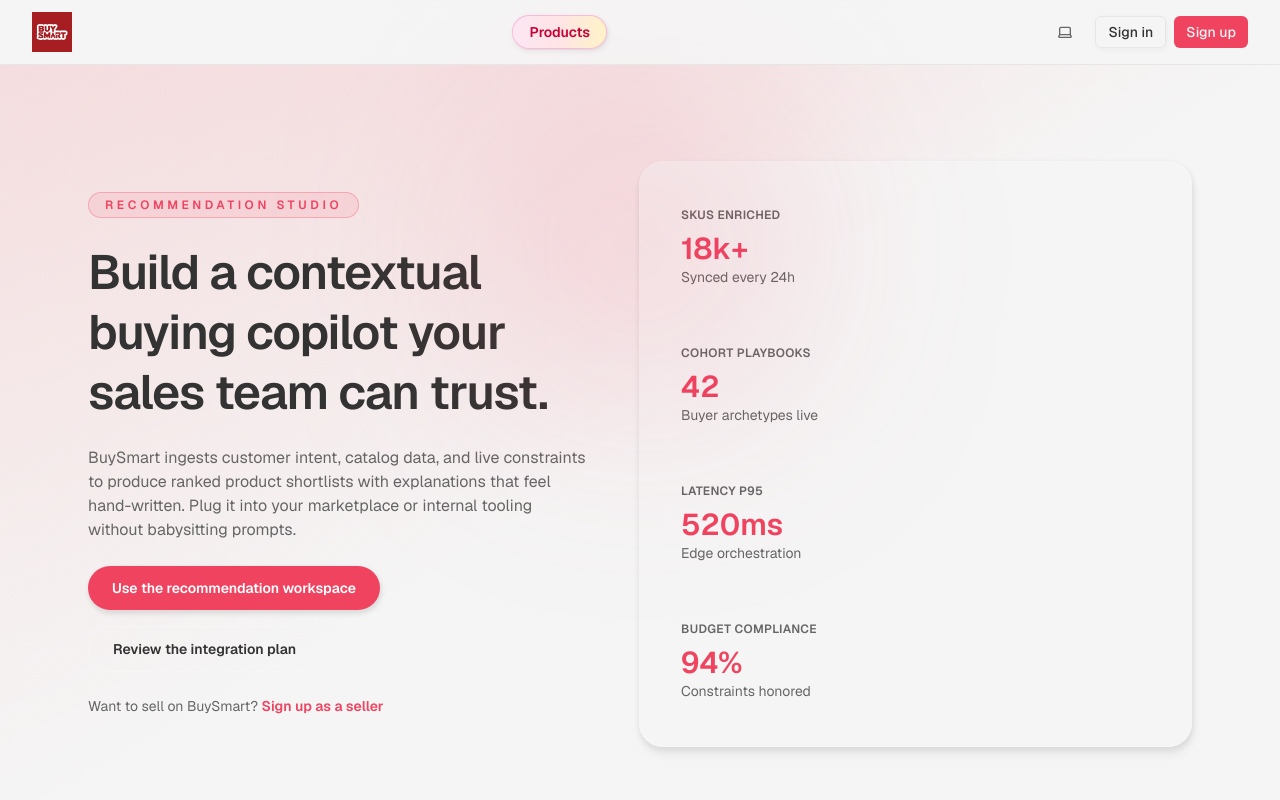
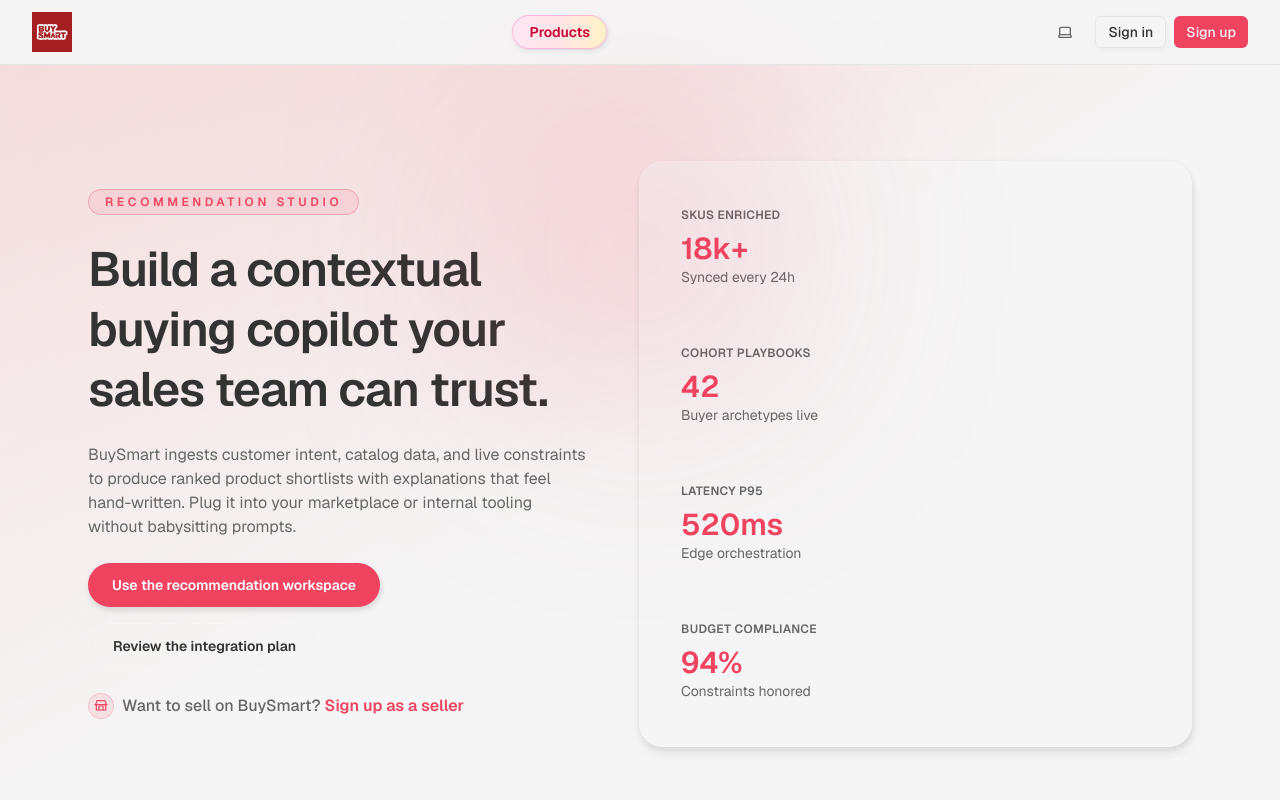
Before and after one commit to Sakhiur2022/BuySmart, a Next.js app in the folder main-app/: page / in a window 1280 px wide. Shown: the top 800 px of the page. Built offline with nearby package versions, Linux system fonts and the light colour scheme; no server answers.

Commit message:
feat(seller-sign-up): enhance layout and styling for seller sign-up page

```diff
--- a/main-app/app/(auth)/auth/seller-sign-up/page.tsx
+++ b/main-app/app/(auth)/auth/seller-sign-up/page.tsx
@@ -18,14 +18,15 @@ const BENEFITS = [
 
 export default function SellerSignUpPage() {
   return (
-    <div className="relative isolate w-full">
+    <div className="relative isolate w-full self-stretch -mx-6 -my-6 md:-mx-10 md:-my-10">
       <div
         aria-hidden
-        className="pointer-events-none absolute inset-0 -z-10 bg-[radial-gradient(circle_at_top,rgba(14,116,144,0.18),transparent_60%)]"
+        className="pointer-events-none absolute inset-0 -z-10 bg-[radial-gradient(circle_at_top,rgba(230,57,70,0.15),transparent_65%)]"
       />
-      <div className="mx-auto grid w-full max-w-5xl gap-10 lg:grid-cols-[1.1fr_0.9fr]">
+      <div className="mx-auto flex min-h-full w-full max-w-5xl items-center px-6 py-6 md:px-10 md:py-10">
+        <div className="grid w-full gap-10 lg:grid-cols-[1.1fr_0.9fr]">
           <section className="space-y-6">
-          <span className="inline-flex w-fit items-center gap-2 rounded-full border border-sky-200/80 bg-sky-100/70 px-4 py-1 text-xs font-semibold uppercase tracking-[0.3em] text-sky-700">
+            <span className="inline-flex w-fit items-center gap-2 rounded-full border border-primary/30 bg-primary/10 px-4 py-1 text-xs font-semibold uppercase tracking-[0.3em] text-primary">
               Sell on BuySmart
             </span>
             <h1 className="text-3xl font-semibold leading-tight text-foreground sm:text-4xl">
@@ -40,7 +41,7 @@ export default function SellerSignUpPage() {
               {BENEFITS.map((benefit) => (
                 <div
                   key={benefit.title}
-                className="rounded-2xl border border-sky-200/60 bg-white/70 p-5 shadow-sm"
+                  className="rounded-2xl border border-primary/20 bg-white/70 p-5 shadow-sm"
                 >
                   <p className="text-sm font-semibold text-foreground">{benefit.title}</p>
                   <p className="text-sm text-muted-foreground">{benefit.detail}</p>
@@ -48,7 +49,7 @@ export default function SellerSignUpPage() {
               ))}
             </div>
 
-          <div className="rounded-2xl border border-dashed border-sky-200/70 bg-sky-50/60 p-5 text-sm text-muted-foreground">
+            <div className="rounded-2xl border border-dashed border-primary/20 bg-primary/5 p-5 text-sm text-muted-foreground">
               Already have an account? Sign in and head straight to your seller dashboard.
             </div>
           </section>
@@ -60,5 +61,6 @@ export default function SellerSignUpPage() {
           </section>
         </div>
       </div>
+    </div>
   );
 }
--- a/main-app/app/page.tsx
+++ b/main-app/app/page.tsx
@@ -101,7 +101,24 @@ export default async function Home() {
                 </Link>
               </div>
               {!isAuthenticated ? (
-                <p className="text-sm text-muted-foreground">
+                <p className="flex items-center gap-2 text-base font-medium text-muted-foreground">
+                  <span className="inline-flex items-center justify-center rounded-full border border-primary/20 bg-primary/10 p-1 text-primary" aria-hidden>
+                    <svg
+                      viewBox="0 0 24 24"
+                      className="h-4 w-4"
+                      fill="none"
+                      stroke="currentColor"
+                      strokeWidth="1.8"
+                      strokeLinecap="round"
+                      strokeLinejoin="round"
+                    >
+                      <path d="M3 10h18" />
+                      <path d="M4 10l2-6h12l2 6" />
+                      <path d="M5 10v8h14v-8" />
+                      <path d="M9 18v-6h6v6" />
+                    </svg>
+                  </span>
+                  <span>
                     Want to sell on BuySmart?{' '}
                     <Link
                       href="/auth/seller-sign-up"
@@ -109,6 +126,7 @@ export default async function Home() {
                     >
                       Sign up as a seller
                     </Link>
+                  </span>
                 </p>
               ) : null}
             </div>
```
Lines whose indentation alone changed are shown as unchanged.
